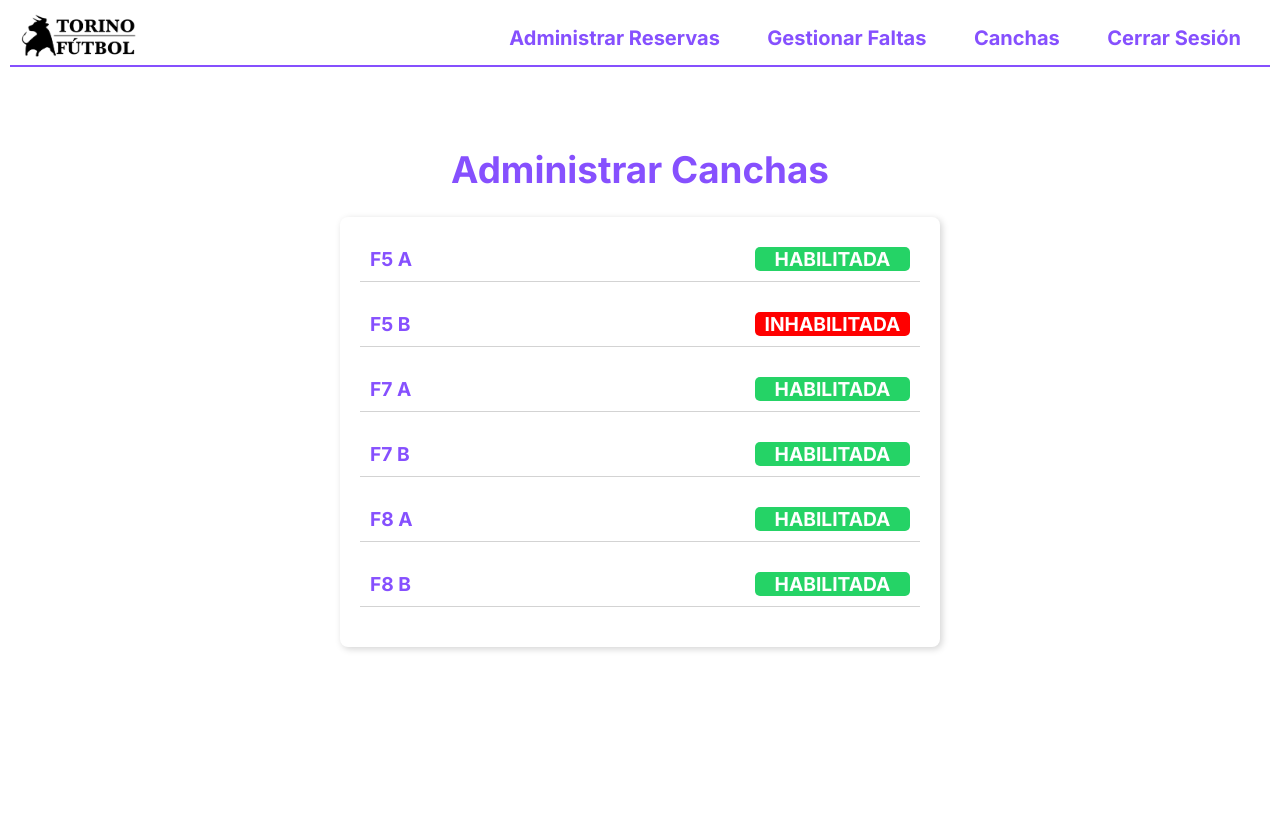
After one commit to manuemp/proyectoMetodologia, a PHP site: page /admin_canchas.php in a window 1280 px wide. The commit adds this page. Run offline with PHP 8.4, Linux system fonts and the light colour scheme.

Commit message:
admin_canchas.php

```diff
--- /dev/null
+++ b/admin_canchas.php
@@ -0,0 +1,131 @@
+<!DOCTYPE html>
+<html lang="en">
+<head>
+    <meta charset="UTF-8">
+    <link rel="stylesheet" href="estilos/modal.css">
+    <link rel="stylesheet" href="estilos/admin.css">
+    <script src="./jquery.js"></script>
+    <meta name="viewport" content="width=device-width, initial-scale=1.0">
+    <title>Document</title>
+    <style>
+        #titulo_canchas{
+            color: #8650fe;
+            font-size: 2rem;
+            text-align: center;
+            margin-top: 80px;
+        }
+
+        #panel_canchas{
+            width: 600px;
+            margin: auto;
+            border-radius: 8px;
+            box-shadow: 2px 2px 7px 0px lightgray;
+            padding: 20px;
+            box-sizing: border-box;
+            font-size: 1.2rem;
+            color: #8650fe;
+            font-weight: bold;
+        }
+
+        .fila_panel_cancha{
+            margin-bottom: 20px;
+            padding: 10px;
+            border-bottom: 1px solid lightgray;
+            display: flex;
+            justify-content: space-between;
+        }
+
+        .habilitada{
+            background: #25d366;
+            color: white;
+        }
+
+        .inhabilitada{
+            background: red;
+            color: white;
+        }
+
+        .boton{
+            /* background: #25d366; */
+            color: white;
+            border-radius: 5px;
+            width: 155px;
+            cursor: pointer;
+        }
+
+        @media(max-width: 650px){
+            #panel_canchas{
+                width: 98%;
+            }
+        }
+    </style>
+</head>
+<body>
+    <?php include("nav_admin.php") ?>
+    <div id="titulo_canchas">
+       <h1>Administrar Canchas</h1>
+    </div>
+    <div id="panel_canchas">
+        <div class="fila_panel_cancha">
+            <div class="cancha">
+                F5 A
+            </div>
+            <div class="estado_cancha">
+                <div class="boton habilitada">
+                    HABILITADA
+                </div>
+            </div>
+        </div>
+        <div class="fila_panel_cancha">
+            <div class="cancha">
+                F5 B
+            </div>
+            <div class="estado_cancha">
+            <div class="boton inhabilitada">
+                    INHABILITADA
+                </div>
+            </div>
+        </div>
+        <div class="fila_panel_cancha">
+            <div class="cancha">
+                F7 A
+            </div>
+            <div class="estado_cancha">
+            <div class="boton habilitada">
+                    HABILITADA
+                </div>
+            </div>
+        </div>
+        <div class="fila_panel_cancha">
+            <div class="cancha">
+                F7 B
+            </div>
+            <div class="estado_cancha">
+            <div class="boton habilitada">
+                    HABILITADA
+                </div>
+            </div>
+        </div>
+        <div class="fila_panel_cancha">
+            <div class="cancha">
+                F8 A
+            </div>
+            <div class="estado_cancha">
+            <div class="boton habilitada">
+                    HABILITADA
+                </div>
+            </div>
+        </div>
+        <div class="fila_panel_cancha">
+            <div class="cancha">
+                F8 B
+            </div>
+            <div class="estado_cancha">
+            <div class="boton habilitada">
+                    HABILITADA
+                </div>
+            </div>
+        </div>
+    </div>
+</body>
+</html>
--- a/nav_admin.php
+++ b/nav_admin.php
@@ -4,7 +4,7 @@
             <div>
                 <a class="opcion" href="./admin_reservas.php">Administrar Reservas</a>
                 <a class="opcion" href="./admin_gestionar_faltas.php">Gestionar Faltas</a>
-                <a class="opcion" href="./canchas.php">Canchas</a>
+                <a class="opcion" href="./admin_canchas.php">Canchas</a>
                 <a class="opcion" href="./cerrar_sesion.php">Cerrar Sesión</a>
             </div>
         </div>
```
Also changed, not shown: exceso_reservas.php (deleted, +0 -67 lines), prueba.php (+17 -12 lines), reserva_no_disponible.php (deleted, +0 -33 lines), reservar.php (+111 -95 lines), superposicion_reservas.php (deleted, +0 -35 lines).
